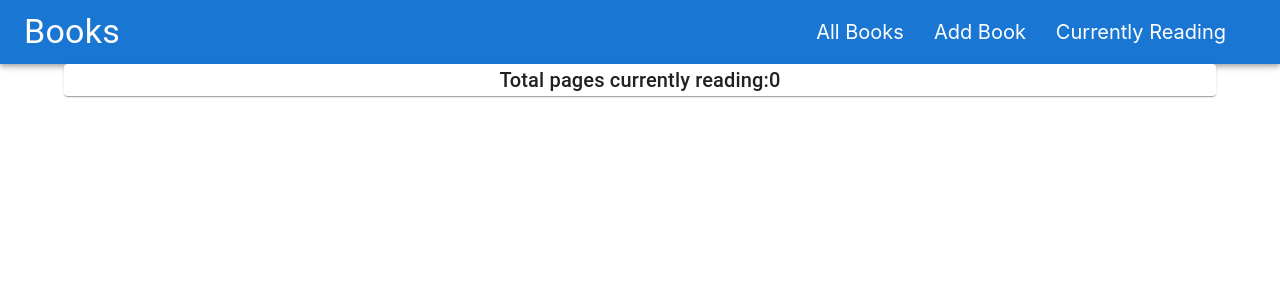
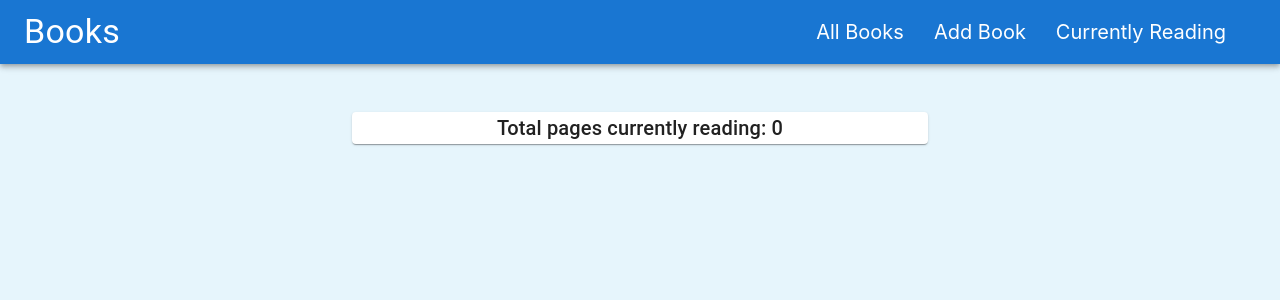
Before and after one commit to goran9999/iteh_domaci_3, a React (Create React App) app: page /currently-reading in a window 1280 px wide. Shown: the top 300 px of the page. Built offline with nearby package versions, Linux system fonts and the light colour scheme.

Commit message:
dodato finalno stilizovanje

```diff
--- a/src/components/book/BookItem.jsx
+++ b/src/components/book/BookItem.jsx
@@ -9,9 +9,9 @@ const BookItem = (props) => {
 
     const useStyles=makeStyles({
         media: {
-            height: 320,
+            height: 500,
             width: '90%',
-            marginLeft:'5%'
+
 
 
           },
@@ -36,7 +36,7 @@ const BookItem = (props) => {
             id:props.id,
             title:props.title,
             description:props.description,
-            pageCount:props.pageCount,
+            pageCount:+props.pageCount,
             imageUrl:props.imageUrl
 
         }
@@ -45,10 +45,10 @@ const BookItem = (props) => {
 
     return (
         <Card className={classes.card} variant='outlined'>
-            <CardHeader>{props.title}</CardHeader>
+            <CardHeader  title={props.title}/>
             <CardMedia  className={classes.media} image={props.imageUrl} component='img' />
             <CardContent>
-                <Typography variant='p'>
+                <Typography variant='h6'>
                     {props.description}
                 </Typography>
             </CardContent>
--- a/src/components/form/AddBook.jsx
+++ b/src/components/form/AddBook.jsx
@@ -11,7 +11,8 @@ const AddBook = () => {
             marginTop:'3rem',
             width:'50%',
             marginLeft:'auto',
-            marginRight:'auto'
+            marginRight:'auto',
+
         },
         card:{
             padding:'50px'
@@ -53,23 +54,23 @@ const AddBook = () => {
     }
 
     return (
-        <form onSubmit={saveBook} className={classes.container}>
-                <Card className={classes.card}>
+        <form  onSubmit={saveBook} className={classes.container}>
+                <Card  className={classes.card}>
                 <Grid className={classes.grid} container spacing={4}>
                     <Grid item xs={12}>
-                    <TextField inputRef={titleRef} id="outlined-basic" label="Book title" variant="outlined" />
+                    <TextField style={{width:'400px'}} inputRef={titleRef} id="outlined-basic" label="Book title" variant="outlined" />
                     </Grid>
                     <Grid item xs={12}>
-                    <TextField inputRef={imageUrlRef} id="outlined-basic" label="Image url" variant="outlined" />
+                    <TextField style={{width:'400px'}} inputRef={imageUrlRef} id="outlined-basic" label="Image url" variant="outlined" />
                     </Grid>
                     <Grid item xs={12}>
-                    <TextField inputRef={pageRef} id="outlined-number" type="number" label="Page count" variant="outlined" />
+                    <TextField style={{width:'400px'}} inputRef={pageRef} id="outlined-number" type="number" label="Page count" variant="outlined" />
                     </Grid>
                     <Grid item xs={12}>
-                    <TextField inputRef={descRef} id="outlined-multiline-static" label="Description" multiline rows={4}/>
+                    <TextField style={{width:'400px'}} inputRef={descRef} id="outlined-multiline-static" label="Description" multiline rows={4}/>
                     </Grid>
                     <Grid item xs={12}>
-                        <Button type='submit' className={classes.button} variant="contained">Save Book</Button>
+                        <Button style={{width:'400px'}} type='submit' className={classes.button} variant="contained">Save Book</Button>
                     </Grid>
                 </Grid>
                 </Card>
--- a/src/components/reading/ReadingList.jsx
+++ b/src/components/reading/ReadingList.jsx
@@ -1,16 +1,38 @@
-import { Card, Container, Typography } from '@mui/material'
+import { Card, Container, Typography, Grid } from '@mui/material'
+import { makeStyles } from '@mui/styles';
 import React from 'react'
 import { useSelector } from 'react-redux'
+import BookItem from '../book/BookItem';
 
 const ReadingList = () => {
 
     const pageReading=useSelector(state=>state.reading.pageReading);
+    const useStyles=makeStyles({
+        card:{
+            width:'50%',
+            marginLeft:'auto',
+            marginRight:'auto',
+            marginTop:'3rem'
+        }
+    })
 
+    const readingBooks=useSelector(state=>state.reading.items);
+
+    const classes=useStyles();
         return (
-        <Container>
-            <Card>
-                <Typography variant='h6'>Total pages currently reading:{pageReading}</Typography>
+        <Container style={{marginBottom:'3rem'}}>
+            <Card className={classes.card}>
+                <Typography variant='h6'>Total pages currently reading: {pageReading}</Typography>
             </Card>
+        <Grid container spacing={4}>
+            {readingBooks.map(book=>{
+                return <Grid item xs={6} key={book.id}>
+                    <BookItem id={book.id}
+                    title={book.title} imageUrl={book.imageUrl}
+                    description={book.description} pageCount={book.pageCount}/>
+                </Grid>
+            })}
+        </Grid>
         </Container>
         )
 
--- a/src/index.css
+++ b/src/index.css
@@ -5,6 +5,7 @@ body {
     sans-serif;
   -webkit-font-smoothing: antialiased;
   -moz-osx-font-smoothing: grayscale;
+  background-color: #e6f5fc;
 }
 
 code {
```
